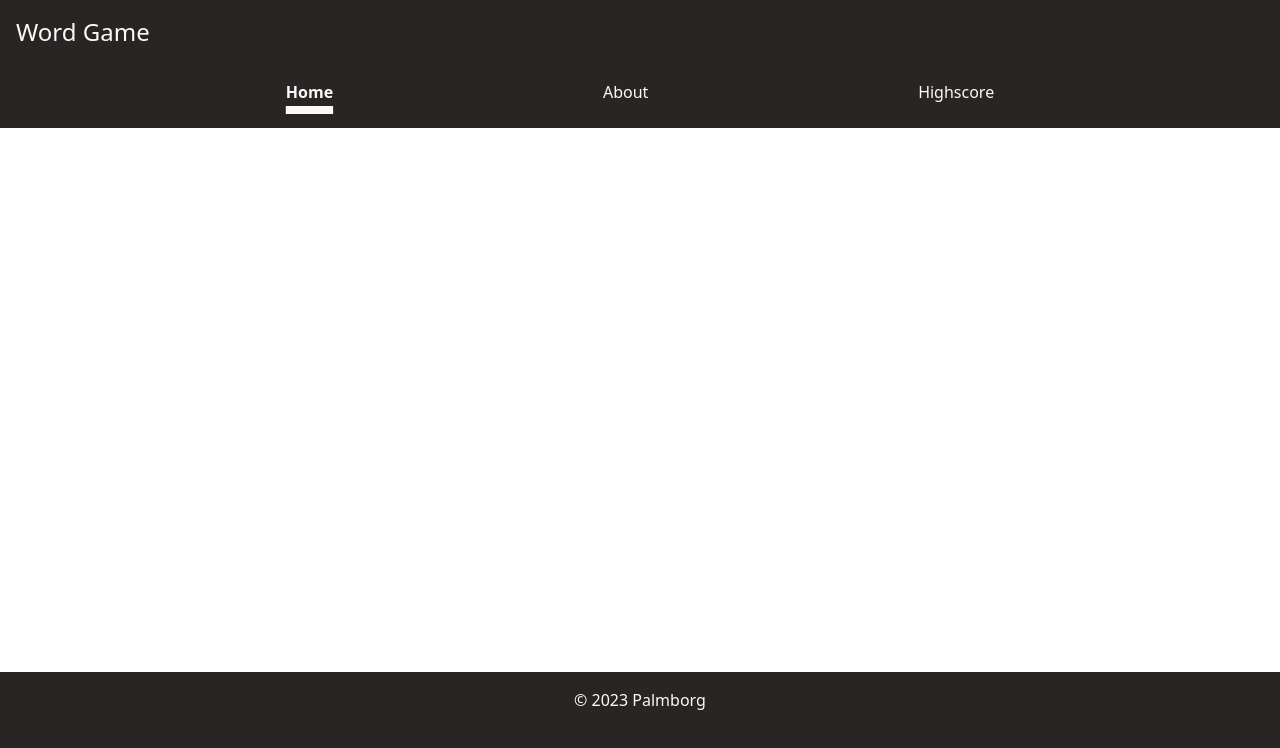
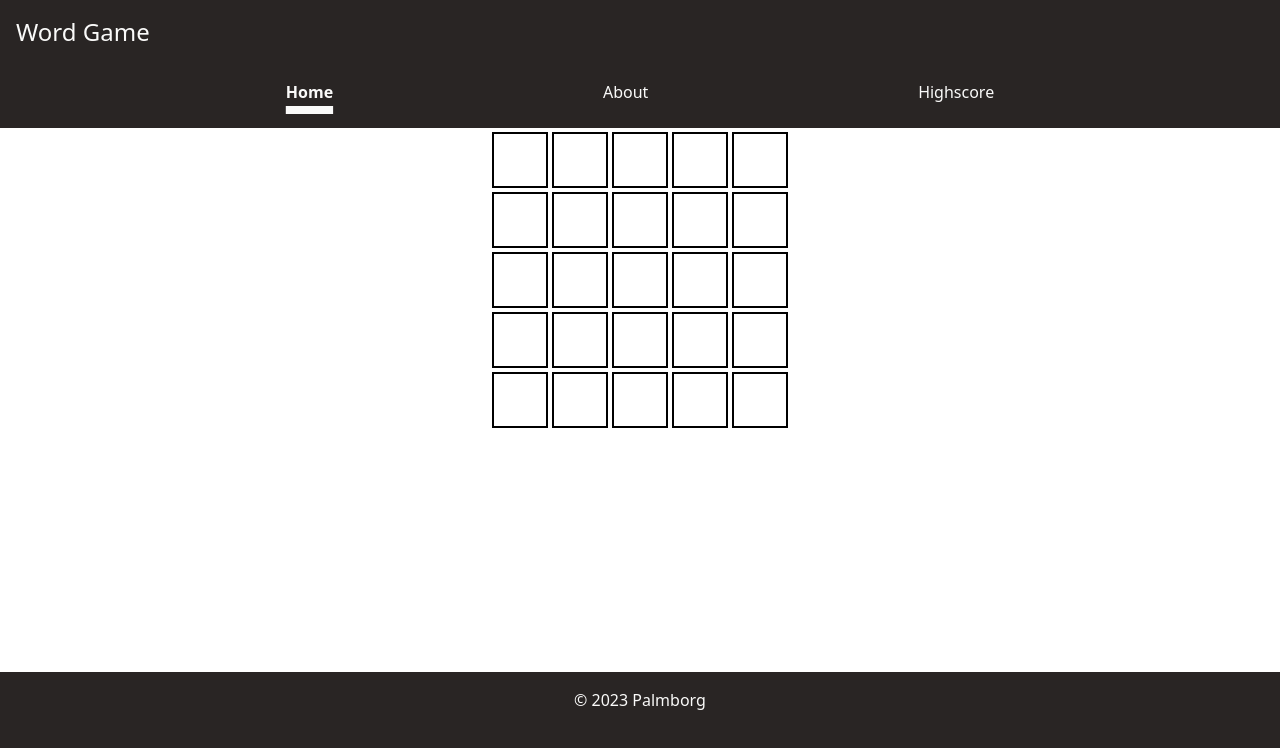
Before and after one commit to jakobpalmborg/word-game-2, a React (Vite) app: page / in a window 1280 px wide. Shown: the top 748 px of the page. Built offline with nearby package versions, Linux system fonts and the light colour scheme.

Commit message:
add inputfield

```diff
--- a/src/App.tsx
+++ b/src/App.tsx
@@ -1,6 +1,7 @@
 import { useState } from 'react'
 import Header from './components/Header'
 import Footer from './components/Footer'
+import InputForm from './components/InputForm'
 
 
 function App() {
@@ -9,6 +10,11 @@ function App() {
   return (
     <>
       <Header />
+      <InputForm />
+      <InputForm />
+      <InputForm />
+      <InputForm />
+      <InputForm />
       <Footer />
     </>
   )
--- /dev/null
+++ b/src/components/InputField.tsx
@@ -0,0 +1,7 @@
+import React from 'react'
+
+export default function InputField() {
+  return (
+    <input type="text" maxLength={1} className="text-center font-bold font-mono uppercase text-5xl one-letter border-2 border-black w-14 h-14"  />
+  )
+}
--- /dev/null
+++ b/src/components/InputForm.tsx
@@ -0,0 +1,16 @@
+import React from 'react'
+import InputField from './InputField'
+
+export default function InputForm() {
+  return (
+    <div className="flex my-1  justify-center">
+        <form action="" className="flex gap-1">
+            <InputField />
+            <InputField />
+            <InputField />
+            <InputField />
+            <InputField />
+        </form>
+    </div>
+  )
+}
```
